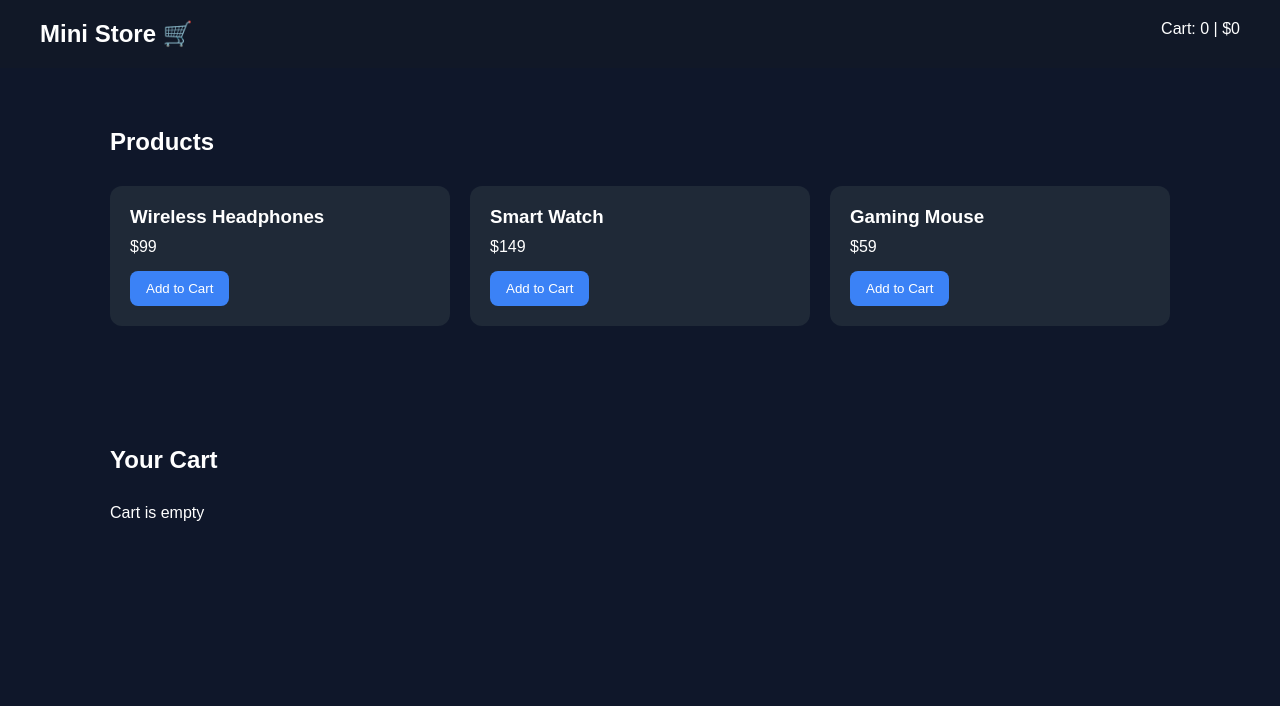
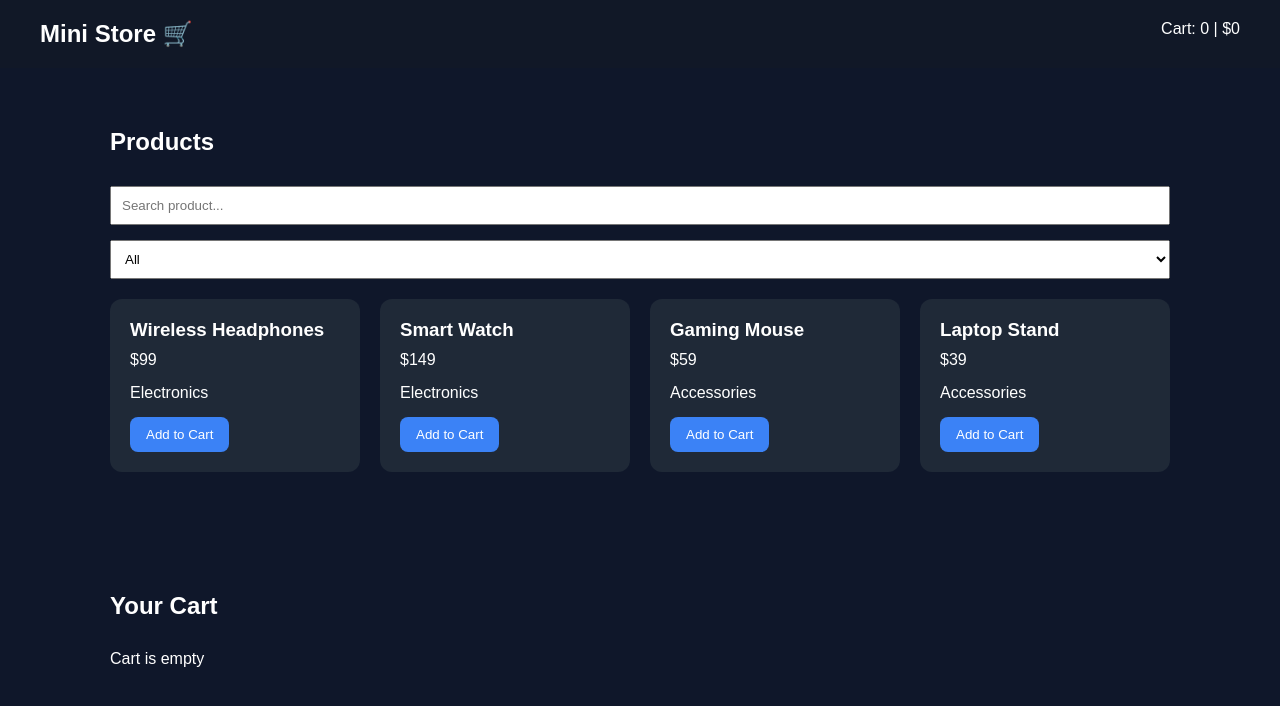
Before and after one commit to IqraFEE/mini-store-react, a React (Vite) app: page / in a window 1280 px wide. Shown: the top 706 px of the page. Built offline with nearby package versions, Linux system fonts and the light colour scheme.

Commit message:
first commit

```diff
--- a/src/App.jsx
+++ b/src/App.jsx
@@ -1,25 +1,67 @@
-import { useState } from "react";
+import { useState, useEffect } from "react";
 
 import Navbar from "./components/Navbar";
 import Products from "./components/Products";
 import Cart from "./components/Cart";
 
 function App() {
-  const [cart, setCart] = useState([]);
+  const [cart, setCart] = useState(() => {
+    const savedCart = localStorage.getItem("cart");
+    return savedCart ? JSON.parse(savedCart) : [];
+  });
 
-  // Add item
+  // Add item or increase qty
   const addToCart = (product) => {
-    setCart([...cart, product]);
+    const existing = cart.find(
+      (item) => item.name === product.name
+    );
+
+    if (existing) {
+      const updatedCart = cart.map((item) =>
+        item.name === product.name
+          ? { ...item, qty: item.qty + 1 }
+          : item
+      );
+
+      setCart(updatedCart);
+    } else {
+      setCart([
+        ...cart,
+        { ...product, qty: 1 }
+      ]);
+    }
   };
 
-  // Remove item by index
-  const removeFromCart = (indexToRemove) => {
-    const updatedCart = cart.filter(
-      (_, index) => index !== indexToRemove
+  // Increase qty
+  const increaseQty = (name) => {
+    const updatedCart = cart.map((item) =>
+      item.name === name
+        ? { ...item, qty: item.qty + 1 }
+        : item
     );
 
     setCart(updatedCart);
   };
+
+  // Decrease qty
+  const decreaseQty = (name) => {
+    const updatedCart = cart
+      .map((item) =>
+        item.name === name
+          ? { ...item, qty: item.qty - 1 }
+          : item
+      )
+      .filter((item) => item.qty > 0);
+
+    setCart(updatedCart);
+  };
+
+  useEffect(() => {
+    localStorage.setItem(
+      "cart",
+      JSON.stringify(cart)
+    );
+  }, [cart]);
 
   return (
     <div>
@@ -29,10 +71,25 @@ function App() {
 
       <Cart
         cart={cart}
-        removeFromCart={removeFromCart}
+        increaseQty={increaseQty}
+        decreaseQty={decreaseQty}
       />
     </div>
   );
 }
 
 export default App;
+
+
+
+// JSON.parse(savedCart)
+
+// Turns saved text back into real array.
+
+// Because browser stores text only.
+
+// ----------
+
+// JSON.stringify(cart)
+
+// Turns array into text so browser can store it.
--- a/src/components/Cart.jsx
+++ b/src/components/Cart.jsx
@@ -1,6 +1,11 @@
-function Cart({ cart, removeFromCart }) {
+function Cart({
+  cart,
+  increaseQty,
+  decreaseQty
+}) {
   const total = cart.reduce(
-    (sum, item) => sum + item.price,
+    (sum, item) =>
+      sum + item.price * item.qty,
     0
   );
 
@@ -17,14 +22,32 @@ function Cart({ cart, removeFromCart }) {
             <div className="card" key={index}>
               <h3>{item.name}</h3>
 
-              <p>${item.price}</p>
+              <p>
+                ${item.price} x {item.qty}
+              </p>
 
               <button
                 onClick={() =>
-                  removeFromCart(index)
+                  decreaseQty(item.name)
                 }
               >
-                Remove
+                -
+              </button>
+
+              <span
+                style={{
+                  margin: "0 10px"
+                }}
+              >
+                {item.qty}
+              </span>
+
+              <button
+                onClick={() =>
+                  increaseQty(item.name)
+                }
+              >
+                +
               </button>
             </div>
           ))}
--- a/src/components/Navbar.jsx
+++ b/src/components/Navbar.jsx
@@ -1,19 +1,22 @@
 function Navbar({ cart }) {
-  // Total price calculation
+  const count = cart.reduce(
+    (sum, item) => sum + item.qty,
+    0
+  );
+
   const total = cart.reduce(
-    (sum, item) => sum + item.price,
+    (sum, item) =>
+      sum + item.price * item.qty,
     0
   );
 
   return (
     <nav className="navbar">
-
       <h2>Mini Store 🛒</h2>
 
       <p>
-        Cart: {cart.length} | ${total}
+        Cart: {count} | ${total}
       </p>
-
     </nav>
   );
 }
--- a/src/components/Products.jsx
+++ b/src/components/Products.jsx
@@ -1,61 +1,122 @@
+import { useState } from "react";
+
 function Products({ addToCart }) {
+  // Search text
+  const [search, setSearch] = useState("");
+
+  // Category selected
+  const [category, setCategory] =
+    useState("All");
+
+  // Products data
+  const products = [
+    {
+      name: "Wireless Headphones",
+      price: 99,
+      category: "Electronics"
+    },
+    {
+      name: "Smart Watch",
+      price: 149,
+      category: "Electronics"
+    },
+    {
+      name: "Gaming Mouse",
+      price: 59,
+      category: "Accessories"
+    },
+    {
+      name: "Laptop Stand",
+      price: 39,
+      category: "Accessories"
+    }
+  ];
+
+  // Filtered products
+  const filteredProducts =
+    products.filter((product) => {
+      const matchSearch =
+        product.name
+          .toLowerCase()
+          .includes(
+            search.toLowerCase()
+          );
+
+      const matchCategory =
+        category === "All" ||
+        product.category === category;
+
+      return (
+        matchSearch &&
+        matchCategory
+      );
+    });
+
   return (
     <section className="products">
-
       <h1>Products</h1>
 
+      {/* Search */}
+      <input
+        type="text"
+        placeholder="Search product..."
+        value={search}
+        onChange={(e) =>
+          setSearch(e.target.value)
+        }
+        style={{
+          padding: "10px",
+          width: "100%",
+          marginBottom: "15px"
+        }}
+      />
+
+      {/* Dropdown */}
+      <select
+        value={category}
+        onChange={(e) =>
+          setCategory(e.target.value)
+        }
+        style={{
+          padding: "10px",
+          width: "100%",
+          marginBottom: "20px"
+        }}
+      >
+        <option>All</option>
+        <option>Electronics</option>
+        <option>Accessories</option>
+      </select>
+
+      {/* Products */}
       <div className="grid">
 
-        <div className="card">
-          <h3>Wireless Headphones</h3>
-          <p>$99</p>
+        {filteredProducts.map(
+          (product, index) => (
+            <div
+              className="card"
+              key={index}
+            >
+              <h3>{product.name}</h3>
 
-          <button
-            onClick={() =>
-              addToCart({
-                name: "Wireless Headphones",
-                price: 99
-              })
-            }
-          >
-            Add to Cart
-          </button>
-        </div>
+              <p>${product.price}</p>
 
-        <div className="card">
-          <h3>Smart Watch</h3>
-          <p>$149</p>
+              <p>
+                {product.category}
+              </p>
 
-          <button
-            onClick={() =>
-              addToCart({
-                name: "Smart Watch",
-                price: 149
-              })
-            }
-          >
-            Add to Cart
-          </button>
-        </div>
-
-        <div className="card">
-          <h3>Gaming Mouse</h3>
-          <p>$59</p>
-
-          <button
-            onClick={() =>
-              addToCart({
-                name: "Gaming Mouse",
-                price: 59
-              })
-            }
-          >
-            Add to Cart
-          </button>
-        </div>
+              <button
+                onClick={() =>
+                  addToCart(product)
+                }
+              >
+                Add to Cart
+              </button>
+            </div>
+          )
+        )}
 
       </div>
-
     </section>
   );
 }
```
Also changed, not shown: 1 other file (tests, documents, lock files or other folders).
